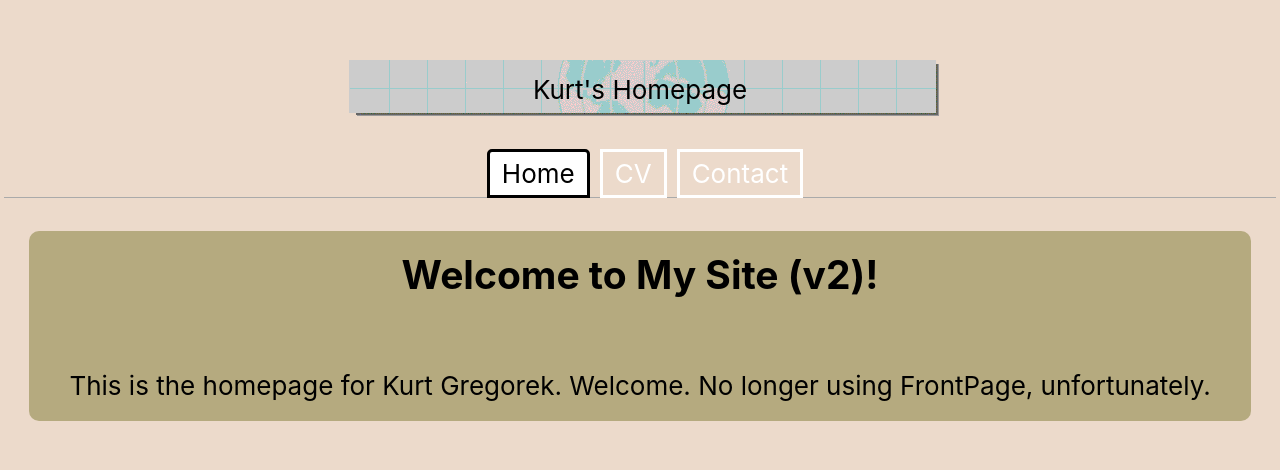
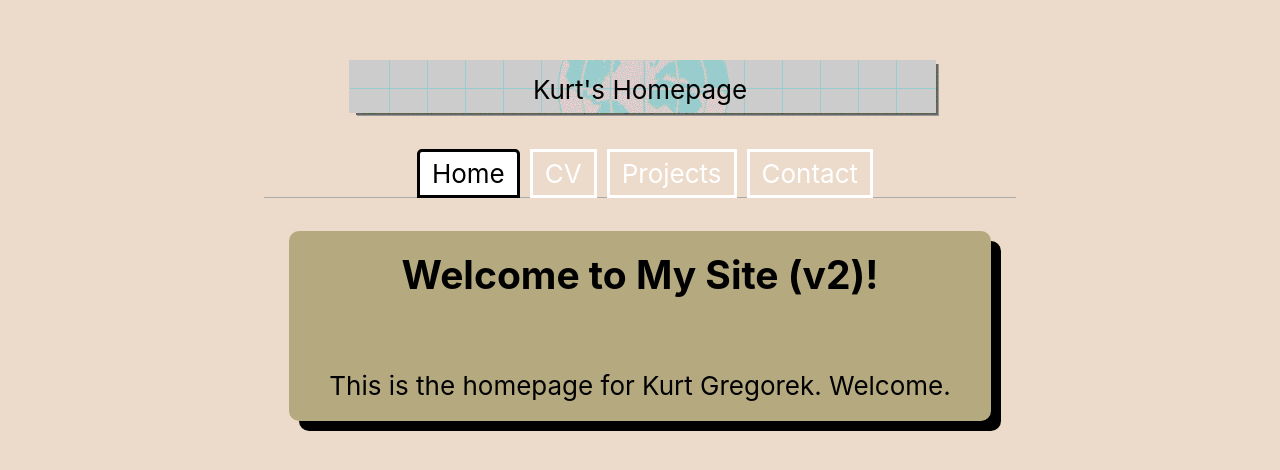
Before and after one commit to kmgreg/kmgreg-github-io, a React (Create React App) app: page / in a window 1280 px wide. Shown: the part 136-606 px from the top of the page. Built offline with nearby package versions, Linux system fonts and the light colour scheme.

Commit message:
Add drop shadows and add tab

```diff
--- a/src/App.css
+++ b/src/App.css
@@ -12,6 +12,7 @@
   border-radius: 10px;
   margin: 25px;
   color: black;
+  box-shadow: 10px 10px;
 }
 
 .centeredText {
--- a/src/App.tsx
+++ b/src/App.tsx
@@ -33,6 +33,7 @@ function App() {
             <TabList>
               <Tab style={tabStyling} onClick={() => setPageName("Kurt's Home")}>Home</Tab>
               <Tab style={tabStyling} onClick={() => setPageName("Kurt's CV")}>CV</Tab>
+              <Tab style={tabStyling} onClick={() => setPageName("Kurt's Projects")}>Projects</Tab>
               <Tab style={tabStyling} onClick={() => setPageName("Kurt's Contact Info")}>Contact</Tab>
             </TabList>
 
@@ -41,7 +42,7 @@ function App() {
               <h2 style={{padding: '20px'}}>Welcome to My Site (v2)!</h2>
               <p style={{margin: '20px', padding: '20px'}}>
                 This is the homepage for Kurt Gregorek.
-                Welcome. No longer using FrontPage, unfortunately.
+                Welcome.
               </p>
               </div>
             </TabPanel>
@@ -61,6 +62,15 @@ function App() {
                 date: '2020',
                 contents: <p>Worked on the intern team. Did work on the <a href='https://github.com/Vantiv'>customer facing SDKS</a> and some internal security improvements.</p>
               }]}></Timeline>
+            </TabPanel>
+
+            <TabPanel>
+              <div className='textblockContainer'>
+              <h2 style={{padding: '20px'}}>Projects</h2>
+              <p style={{margin: '20px', padding: '20px'}}>
+                Coming Soon...
+              </p>
+              </div>
             </TabPanel>
 
             <TabPanel>
--- a/src/components/timelineEntry.tsx
+++ b/src/components/timelineEntry.tsx
@@ -3,7 +3,8 @@ import { timelineEntryProps } from "../types"
 export default function TimelineEntry (props: timelineEntryProps) {
 
     const listyle = {
-        width: '50vw'
+        width: '50vw',
+        // boxShadow: '10px 10px'
     }
 
     const textBlockStyle = {
```
